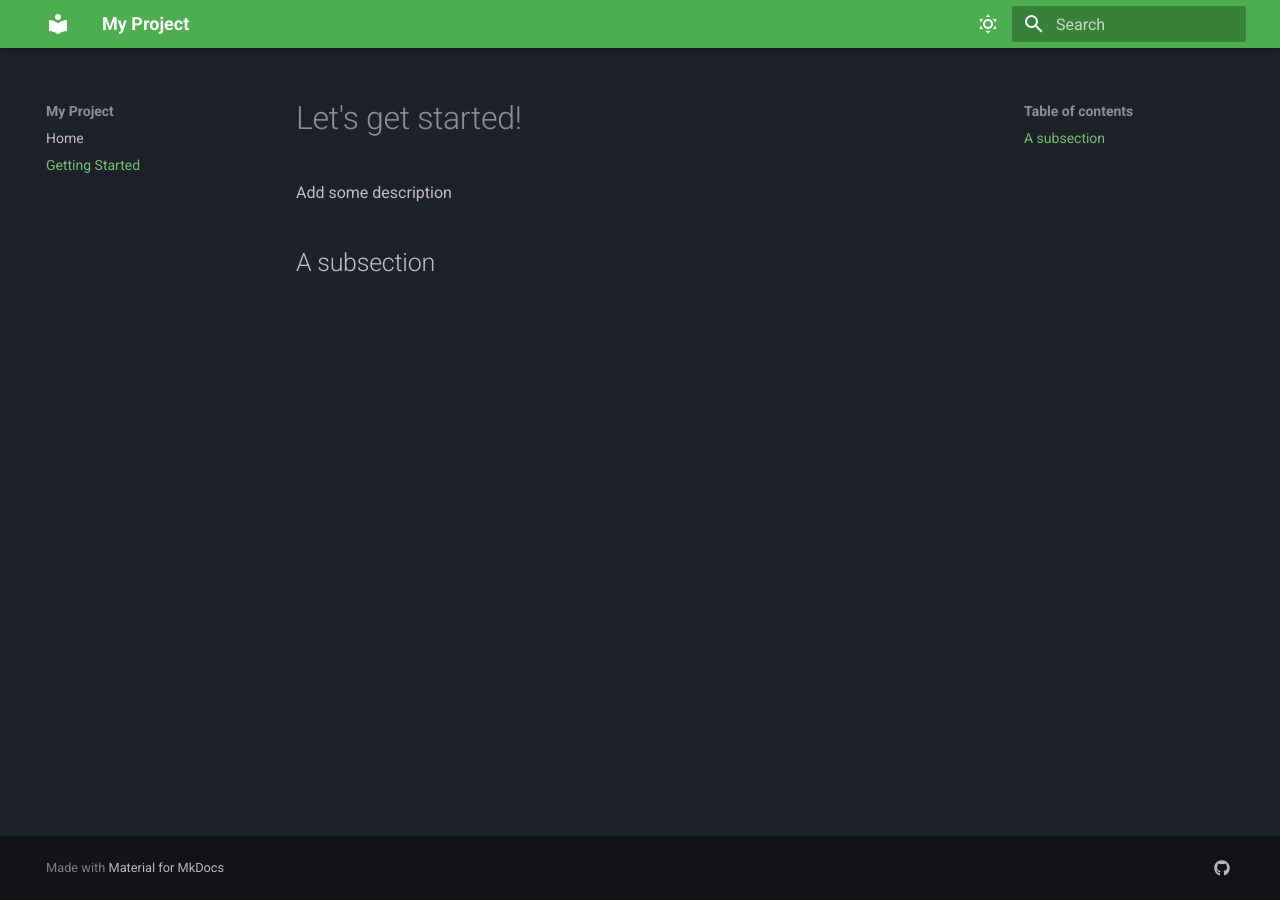
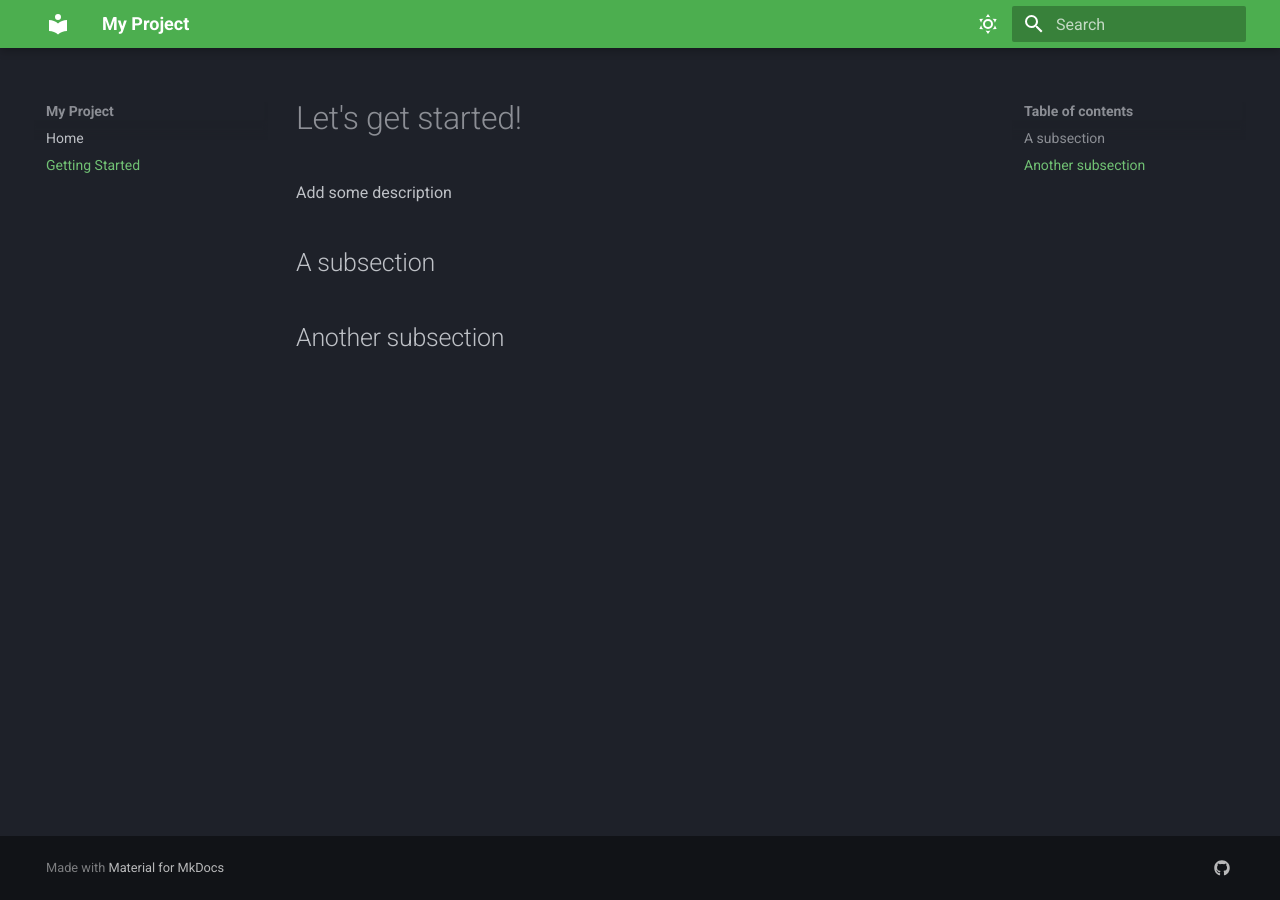
Before and after one commit to mblouk/my-project, an MkDocs documentation site: the page built from docs/getting-started.md, in a window 1280 px wide. Built offline with MkDocs 1.6.1 and Material for MkDocs 9.7.7, drawn with Linux system fonts in a browser that asks for light colours.

Commit message:
Add subsection

```diff
--- a/docs/getting-started.md
+++ b/docs/getting-started.md
@@ -3,3 +3,5 @@
 Add some description
 
 ## A subsection
+
+## Another subsection
```
